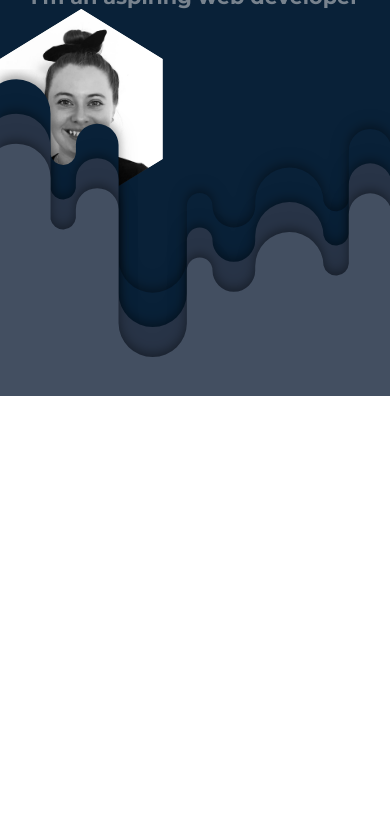
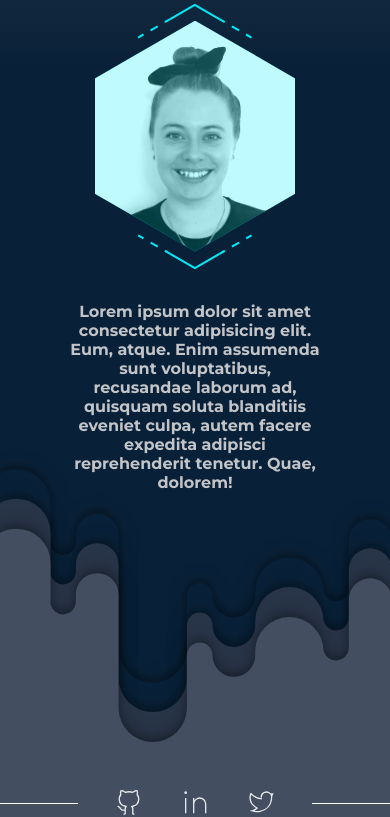
Before and after one commit to SaraFishburn/SaraFishburn.github.io, a plain HTML site: page src/index.html in a window 390 px wide. Shown: the part 448-1265 px from the top of the page. Before the commit the page ends 844 px from the top, so only its background shows below. Drawn offline with nearby package versions, Linux system fonts and the light colour scheme.

Commit message:
fixed drip graphic and built hamburger

```diff
--- a/src/index.html
+++ b/src/index.html
@@ -32,7 +32,12 @@
       <a class="nav-logo" href="#">
         <img  src="static/images/logo/logo.svg" alt="Logo graphic depicting a stylised letter 's' and 'f'" >
       </a>
-      <a class="hamburger" href="#"><i class="ri-menu-3-line"></i></a>
+      <a id="hamburger-wrapper" href="#">
+        <div id="hamburger">
+          <div id="ham-top"></div>
+          <div id="ham-middle"></div>
+          <div id="ham-bottom"></div>
+        </div></a>
     </div>
 
     <ul class="nav-links">
@@ -65,14 +70,20 @@
     </section>
 
     <!-- profile pic -->
-    <div class="headshot">
-      <img src="static/images/headshot.jpg" alt="Color headshot of Sara Fishburn">
-      <img id="grayscale-headshot" src="static/images/bwheadshot.jpg" alt="Black and white headshot of Sara Fishburn">
+    <div id="headshot-wrapper">
+      <div id="headshot">
+        <img src="static/images/headshot.jpg" alt="Color headshot of Sara Fishburn">
+      </div>
+      <svg viewBox="0 0 423.2 981.44">
+        <use xlink:href='static/images/headshot-border.svg#headshot-border'></use>
+      </svg>
     </div>
 
     <!-- text -->
     <article>
-
+      Lorem ipsum dolor sit amet consectetur adipisicing elit. Eum, atque.
+      Enim assumenda sunt voluptatibus, recusandae laborum ad, quisquam soluta blanditiis eveniet culpa,
+      autem facere expedita adipisci reprehenderit tenetur. Quae, dolorem!
     </article>
 
 
@@ -95,6 +106,24 @@
       </svg>
     </div>
 
+    <!-- social media icons -->
+    <span id="media-icons">
+      <a href="#">
+        <svg viewBox="0 0 24 24">
+          <use xlink:href='static/images/icons/github-line.svg#github-line'></use>
+        </svg>
+      </a>
+      <a href="#">
+        <svg viewBox="0 0 24 24">
+          <use xlink:href='static/images/icons/linkedin-line.svg#linkedin-line'></use>
+        </svg>
+      </a>
+      <a href="#">
+        <svg viewBox="0 0 24 24">
+          <use xlink:href='static/images/icons/twitter-line.svg#twitter-line'></use>
+        </svg>
+      </a>
+    </span>
   </footer>
 </body>
 </html>
--- a/src/static/styles/global.css
+++ b/src/static/styles/global.css
@@ -21,19 +21,23 @@ h1, h2, h3 {
 
 body {
   margin: 0;
-  background-color: var(--dark-2);
+  background-color: var(--dark-4);
   background: -moz-linear-gradient(180deg, var(--dark-2) 0%, var(--dark-4) 40%);
   background: -webkit-linear-gradient(180deg, var(--dark-2) 0%, var(--dark-4) 40%);
   background: linear-gradient(180deg, var(--dark-2) 0%, var(--dark-4) 40%);
   filter: progid:DXImageTransform.Microsoft.gradient(startColorstr="var(--dark-2)",endColorstr="var(--dark-4) ",GradientType=1);
-  height: 100vh;
+  background-position:50% 100%;
+  background-size: cover;
+  background-repeat: no-repeat;
+  background-position: center bottom;
 }
 
+/* navbar */
 nav {
   display: flex;
   background-color: var(--dark-4);
   position: fixed;
-  width: 100vw;
+  width: 100%;
   flex-direction: column;
   z-index: 100;
   box-shadow: 0 4px 5px 0 rgba(0,0,0,0.14), 0 1px 10px 0 rgba(0,0,0,0.12), 0 2px 4px -1px rgba(0,0,0,0.20);
@@ -55,17 +59,45 @@ nav {
   width: auto;
 }
 
-.hamburger {
+/* hamburger and animation */
+#hamburger-wrapper {
   align-self: center;
   top: 0;
-  margin: 5px 20px 0px auto;
+  margin: 0px 20px 0px auto;
 }
 
-.hamburger i {
-  color: white;
-  opacity: 80%;
-  font-size: 2.3rem;
+#hamburger {
+  position: relative;
+  height: 1.5rem;
+  display: flex;
+  flex-direction: column;
+  align-items: flex-end;
+  justify-content: space-between;
+  opacity: 0.87;
 }
+
+#ham-top, #ham-bottom {
+  position: absolute;
+  width: 30px;
+  height: 2px;
+  background-color: white;
+  top: 0;
+}
+
+#ham-middle {
+  position: absolute;
+  position: relative;
+  width: 15px;
+  height: 2px;
+  background-color: white;
+  top: calc(50% - 1px);
+}
+
+#ham-bottom {
+  position: relative;
+  bottom: 0;
+}
+
 
 .nav-links {
   position: absolute;
@@ -92,16 +124,20 @@ nav {
   font-size: 2.3rem;
 }
 
+/* top drip graphic */
 .drip-top {
-  width: 100vw;
-  overflow: hidden;
+  grid-area: top-graphic;
+  width: 100%;
+  position: relative;
+  transform: translateY(-10px);
 }
 
 .drip-top svg {
   position: absolute;
+  top: 0;
+  right: 0;
   width: 142%;
-  right: 0;
-  /* transform: translateY(-20px); */
+  display: block;
   filter: drop-shadow(0 4px 5px rgba(0,0,0,0.14)) drop-shadow(0 1px 10px rgba(0,0,0,0.12)) drop-shadow(0 2px 4px rgba(0,0,0,0.2));
   -webkit-filter: drop-shadow(0 4px 5px rgba(0,0,0,0.14)) drop-shadow(0 1px 10px rgba(0,0,0,0.12)) drop-shadow(0 2px 4px rgba(0,0,0,0.2));
 }
@@ -109,6 +145,8 @@ nav {
 .drip-top svg:nth-child(1) {
   color: var(--dark-2);
   transform: translateY(60px);
+  position: relative;
+  right: 42%;
 }
 
 .drip-top svg:nth-child(2) {
@@ -118,26 +156,26 @@ nav {
 
 .drip-top svg:nth-child(3) {
   color: var(--dark-4);
+  transform: translateY(0px);
 }
 
-
 footer {
-  position: absolute;
-  height: fit-content;
-  bottom: 0;
-  width: 100vw;
+  position: relative;
 }
 
+/* bottom drip graphic */
 .drip-bottom {
+  grid-area: footer;
   position: absolute;
-  width: 100vw;
+  width: 100%;
+  padding-top: 60px;
+  padding-bottom: 60px;
+  transform: translateY(-100%);
   overflow: hidden;
-  height: auto;
-  padding-top: 10px;
-  transform: translateY(-100%);
 }
 
 .drip-bottom svg {
+  display: block;
   position: absolute;
   width: 142%;
   filter: drop-shadow(0 4px 5px rgba(0,0,0,0.14)) drop-shadow(0 1px 10px rgba(0,0,0,0.12)) drop-shadow(0 2px 4px rgba(0,0,0,0.2));
@@ -159,3 +197,38 @@ footer {
   color: var(--dark-2);
   transform: translateY(calc(-100% + 60px)) rotate(180deg);
 }
+
+/* social media icons */
+#media-icons {
+  grid-area: footer;
+  position: absolute;
+  bottom: 0;
+  display: flex;
+  width: 100%;
+  justify-content: space-between;
+  align-items: center;
+  margin-bottom: 20px;
+}
+
+#media-icons::before, #media-icons::after{
+  content: "";
+  height: 1px;
+  width: 20%;
+  background-color: white;
+}
+
+
+#media-icons svg {
+  position: relative;
+  fill: white;
+  font-size: 2rem;
+  opacity: 0.87;
+  font-weight: lighter;
+  height: 2rem;
+  stroke: var(--dark-2);
+}
+
+#media-icons svg:hover {
+  transform: translateY(-5px);
+  fill: var(--accent);
+}
--- a/src/static/styles/index.css
+++ b/src/static/styles/index.css
@@ -1,7 +1,19 @@
+main {
+  display: grid;
+  grid-template-columns: 100%;
+  grid-template-rows: auto auto auto auto 300px;
+  grid-template-areas: "top-graphic"
+                       "header"
+                       "pic"
+                       "text"
+                       "footer";
+}
+
 .heading {
+  grid-area: header;
   margin: auto;
-  margin-top: 350px;
   width: fit-content;
+  margin-top: 20px;
 }
 
 .heading h2 {
@@ -18,17 +30,67 @@
 .heading h3 {
   color: var(--light-2);
   opacity: 0.6;
-  font-size: 1.3rem;
+  font-size: 1.2rem;
 }
 
-.headshot img {
+/* headshot image, overlay, and hover transition */
+#headshot-wrapper {
+  position: relative;
+  display: flex;
+  margin: auto;
+  margin-top: 30px;
+  width: 200px;
+  height: calc(200px / 0.8660254);
+  justify-content: center;
+}
+
+#headshot-wrapper svg {
+  height: calc(200px / 0.8660254);
+  position: absolute;
+  display: block;
+  stroke: var(--accent);
+  stroke-width: 5px;
+  fill: none;
+  transform: scale(1.15);
+}
+
+#headshot {
+  grid-area: pic;
   clip-path: polygon(50% 0, 100% 25%, 100% 75%, 50% 100%, 0 75%, 0 25%);
-  height: 200px;
-  width: auto;
+  background-color: var(--accent);
+  width: 200px;
+  height: calc(200px / 0.8660254);
+  position: absolute;
+  align-items: center;
+}
+
+#headshot img {
+  width: 200px;
+  height: auto;
+  -webkit-filter: grayscale(100%) brightness(40) contrast(60); /* Safari 6.0 - 9.0 */
+  filter: grayscale(100%) contrast(1.3);
+  opacity: 0.75;
+  display: block;
   position: absolute;
 }
 
+#headshot-wrapper:hover * {
 
-#grayscale-headshot:hover {
-  opacity: 0;
+  filter: none;
+  background-color: transparent;
+  opacity: 1;
 }
+
+/* text */
+article {
+  grid-area: text;
+  width: 250px;
+  height: auto;
+  margin: 25px auto 50px auto;
+  margin-top: 50px;
+  margin-bottom: 50px;
+  color: var(--light-2);
+  font-family: 'Montserrat', sans-serif;
+  font-weight: 700;
+  text-align: center;
+}
```
Also changed, not shown: src/static/images/headshot-border.svg (added), src/static/images/icons/github-line.svg (added), src/static/images/icons/linkedin-line.svg (added), src/static/images/icons/twitter-line.svg (added), 3 other files.
